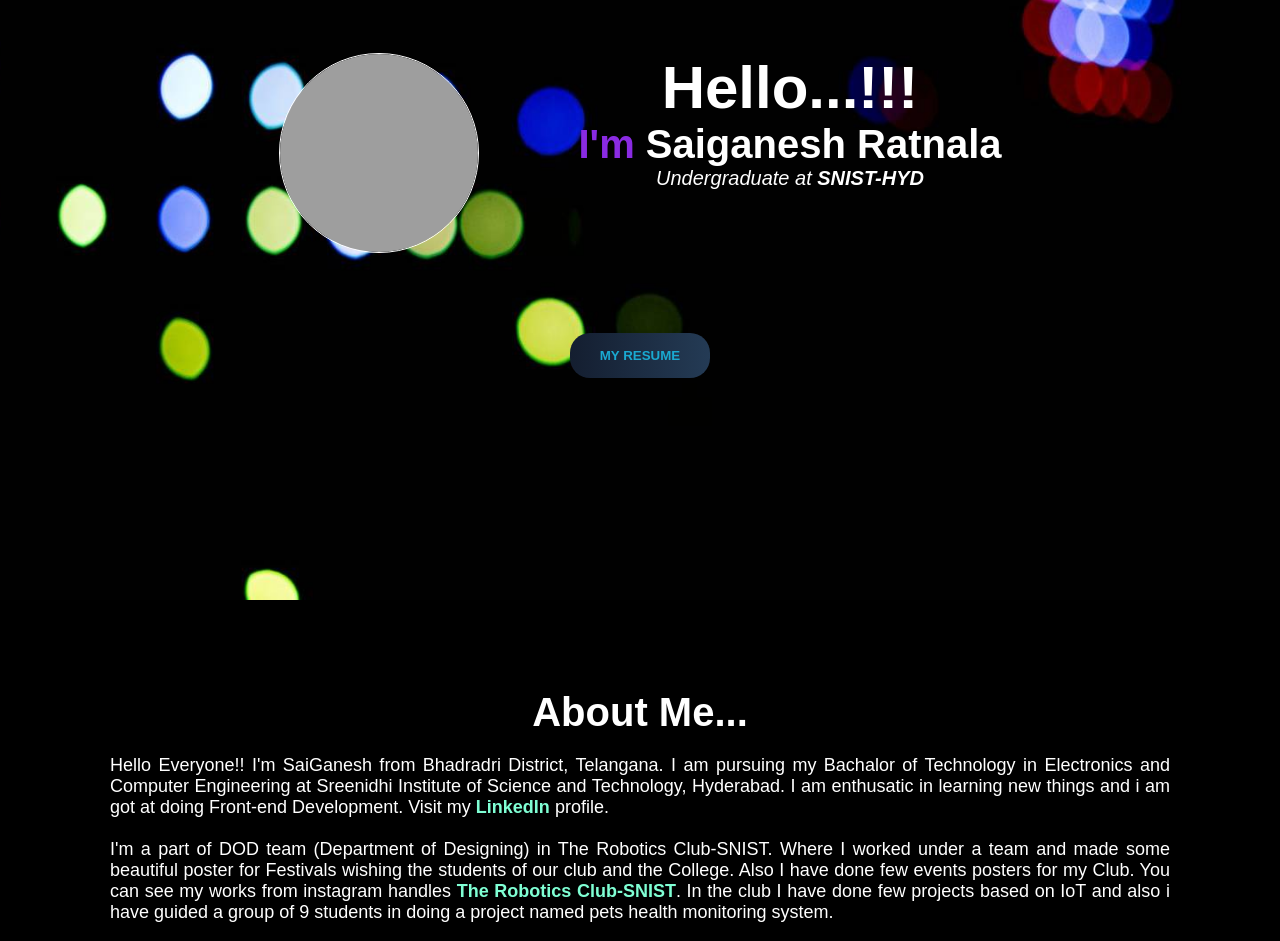
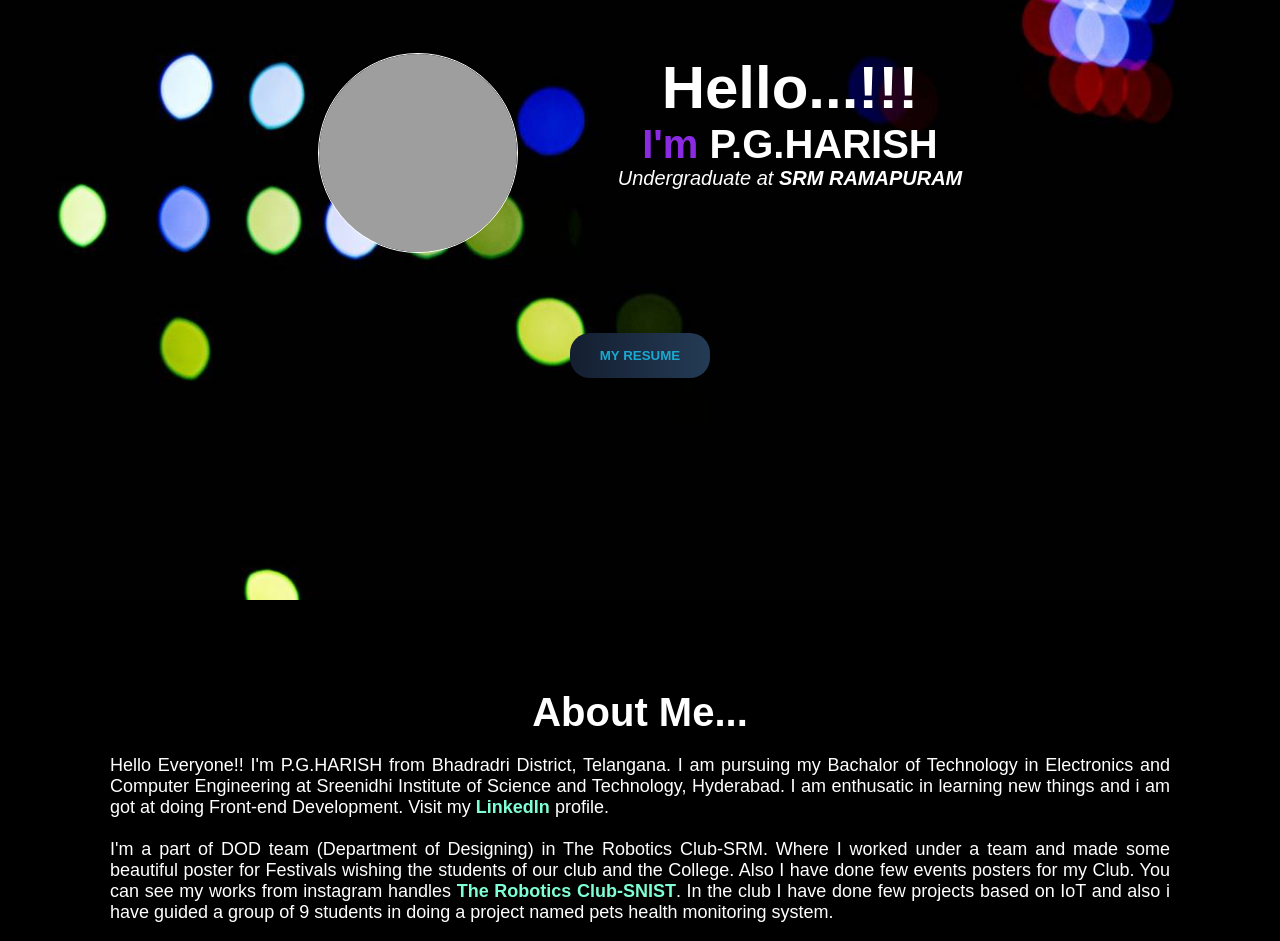
Before and after one commit to HARISHPG21/OIBSIP, a plain HTML site: page TASK 2/index.html in a window 1280 px wide. Shown: the part 200-1141 px from the top of the page. Drawn offline with nearby package versions, Linux system fonts and the light colour scheme; grey boxes are pictures that could not be loaded.

Commit message:
index.html

```diff
--- a/TASK 2/index.html
+++ b/TASK 2/index.html
@@ -5,7 +5,7 @@
     <meta name="viewport" content="width=device-width, initial-scale=1.0">
     <link rel="stylesheet" href="style.css">
     <link rel="stylesheet" href="https://cdn.jsdelivr.net/npm/bootstrap-icons@1.10.3/font/bootstrap-icons.css"> <!--boot-strap-->
-    <title>Ratnala SaiGanesh || Welcome All</title>
+    <title>P.G.HARISH || Welcome All</title>
 </head>
 <body>
 
@@ -13,7 +13,7 @@
     <nav id="navbar" class="nav">
       <div class="profile">
         <img src="profile.jpeg" alt="Person" width="96" height="96">
-        <a href="https://www.linkedin.com/in/ratnala-saiganesh/" target="_self" style="color: black;">RATNALA SAI GANESH</a>
+        <a href="https://www.linkedin.com/in/ratnala-saiganesh/" target="_self" style="color: black;">P.G.HARISH</a>
       </div>
       <div class="top">
       <ul class="nav-list">
@@ -40,12 +40,12 @@
     <img src="./profile.jpeg" alt="profile" class="profile-main">
     <div class="text">
     <h1 class="t1">Hello...!!!</h1>
-    <h2><span style="color: blueviolet;">I'm </span>Saiganesh Ratnala</h2>
-    <p style="text-align: center ;">Undergraduate at <b>SNIST-HYD</b></p>
+    <h2><span style="color: blueviolet;">I'm </span>P.G.HARISH</h2>
+    <p style="text-align: center ;">Undergraduate at <b>SRM RAMAPURAM</b></p>
     </div>
   </div>
   <div>
-    <a href="SaiGanesh_Resume.pdf" download>
+    <a href="HARISH.pdf" download>
       <button class="btn" >My Resume</button></a>
   </div>
   </section>
@@ -57,14 +57,14 @@
     <h2>About Me...</h2>
     <div class="abt">
     <p>
-        Hello Everyone!! I'm SaiGanesh from Bhadradri District, Telangana. I am pursuing my Bachalor of Technology in Electronics
+        Hello Everyone!! I'm P.G.HARISH from Bhadradri District, Telangana. I am pursuing my Bachalor of Technology in Electronics
         and Computer Engineering at Sreenidhi Institute of Science and Technology, Hyderabad.
         I am enthusatic in learning new things and i am got at doing Front-end Development. Visit my
         <a href="https://www.linkedin.com/in/ratnala-saiganesh" target="_blank" class="Link">LinkedIn</a> profile.
     </p>
     <br>
     <p>
-      I'm a part of DOD team (Department of Designing) in The Robotics Club-SNIST. Where I worked under a team and made some beautiful poster
+      I'm a part of DOD team (Department of Designing) in The Robotics Club-SRM. Where I worked under a team and made some beautiful poster
       for Festivals wishing the students of our club and the College. Also I have done few events posters for my Club.
       You can see my works from instagram handles <a href="https://instagram.com/theroboticsclubsnist?igshid=MzRlODBiNWFlZA==" target="_blank" class="Link" >The Robotics Club-SNIST</a>.
       In the club I have done few projects based on IoT and also i have guided a group of 9 students in doing a project named pets health monitoring system.
@@ -176,9 +176,10 @@
 
   <!-- START FOOTER SECTION -->
   <footer class="footer">
-    <p>All Copyrights are reserved 2023</p>
-    <p> &copy; Created by SaiGanesh Ratnala</p>
+    <p>All Copyrights are reserved 2025</p>
+    <p> &copy; Created by P.G.HARISH</p>
   </footer>
   <!-- END OF FOOTER -->
 </body>
+
 </html>
```
